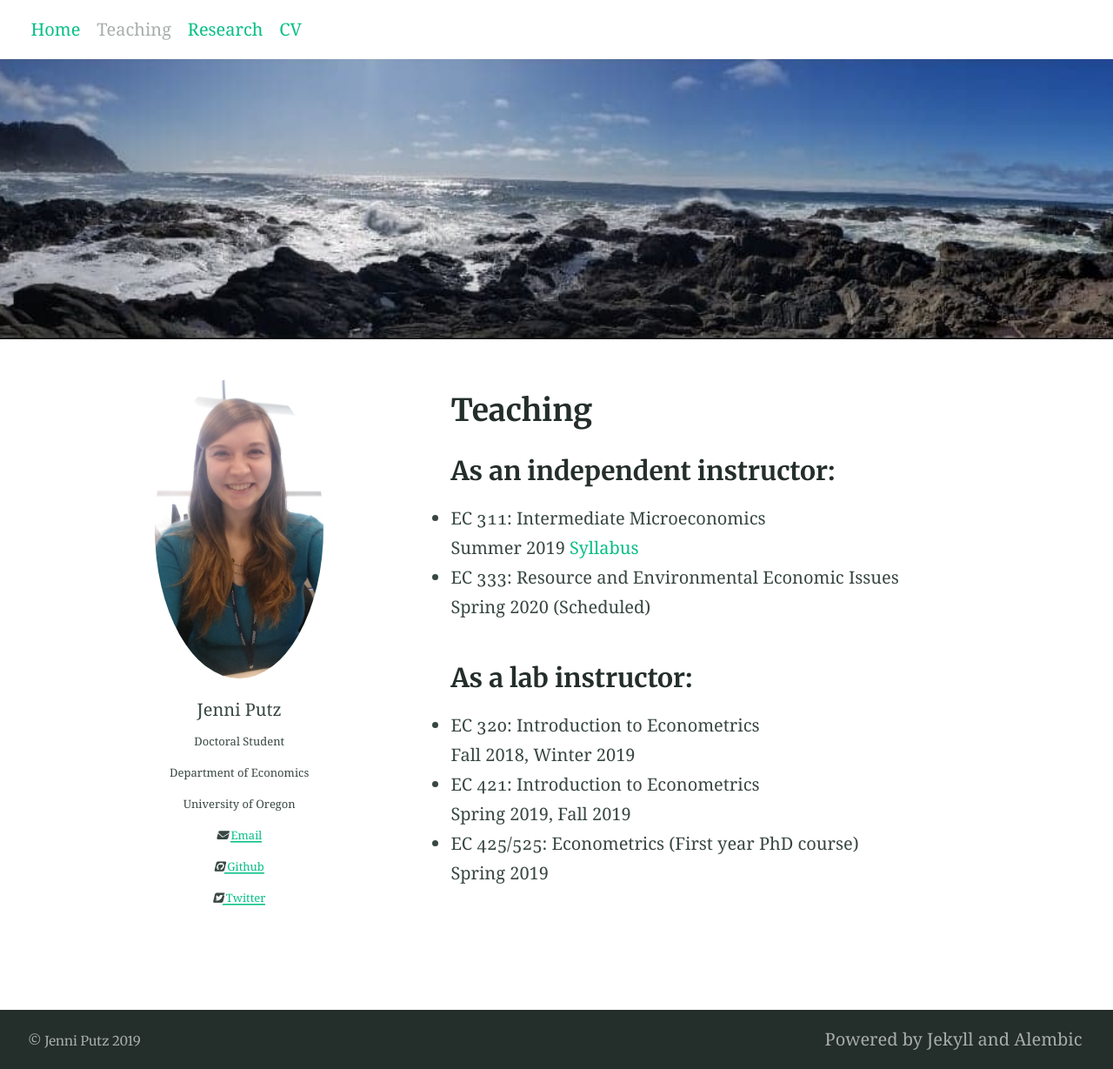
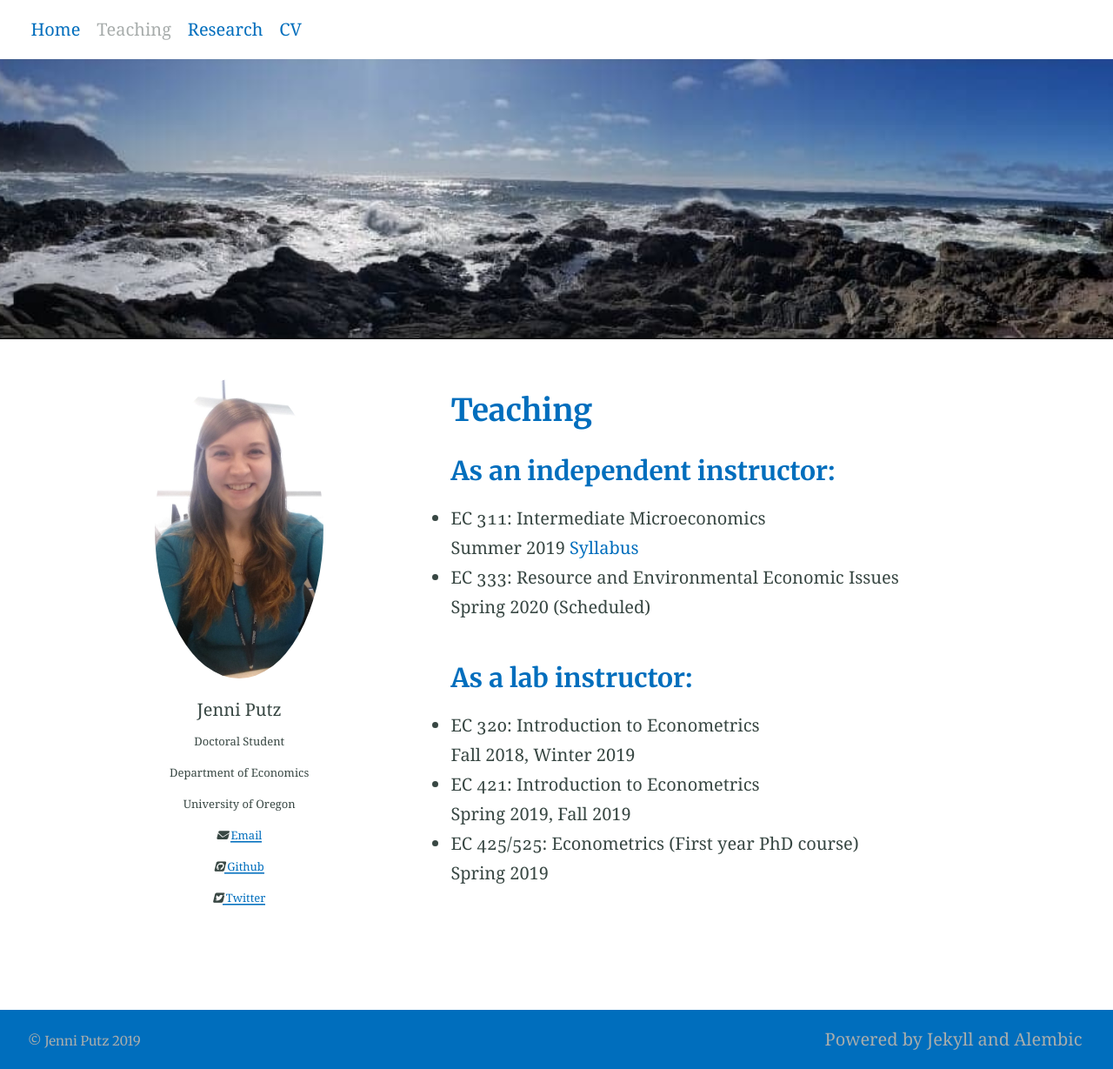
Before and after one commit to jenni-putz/1jenni-putz.github.io, a Jekyll site: the page built from teaching.md, in a window 1280 px wide. Shown: the whole page at 87% size. Built offline with Jekyll 4.4.1, drawn with Linux system fonts in a browser that asks for light colours; nearby versions of some CDN libraries; our own code applies the rules of GitHub Pages for plain Markdown files.

Commit message:
Update _settings.scss

```diff
--- a/_sass/_settings.scss
+++ b/_sass/_settings.scss
@@ -5,10 +5,10 @@ $featureBackgroundColour: #f9fafa !default;
 $accentColour: #05bf85 !default;
 
 // Text colours
-$headingColour: #242e2b !default;
+$headingColour: #006ebd !default;
 $bodyColour: #384743 !default;
-$linkColour: #05bf85 !default;
-$hoverColour: #008000 !default;
+$linkColour: #006ebd !default;
+$hoverColour: #00067a !default;
 $focusColour: #fa407a !default;
 $captionColour: #a8adac !default;
 $white: #ffffff !default;
```
